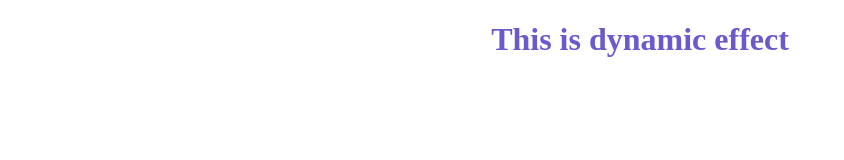
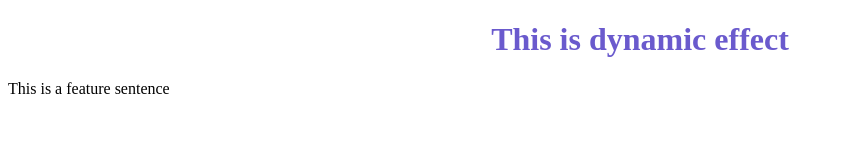
Before and after one commit to Asghar-Ali-Sindhu/LocalRepo, a plain HTML site: page index.html in a window 1280 px wide. Shown: the whole page, without its empty margins (0-844 px from the left). Drawn offline with Linux system fonts and the light colour scheme.

Commit message:
Feature file is modified

```diff
--- a/index.html
+++ b/index.html
@@ -8,6 +8,9 @@
 </head>
 <body>
     <h1>This is an index.html file</h1>
+    <p>
+        This is a feature sentence
+    </p>
     <script src="main.js"></script>
 </body>
 </html>
```
